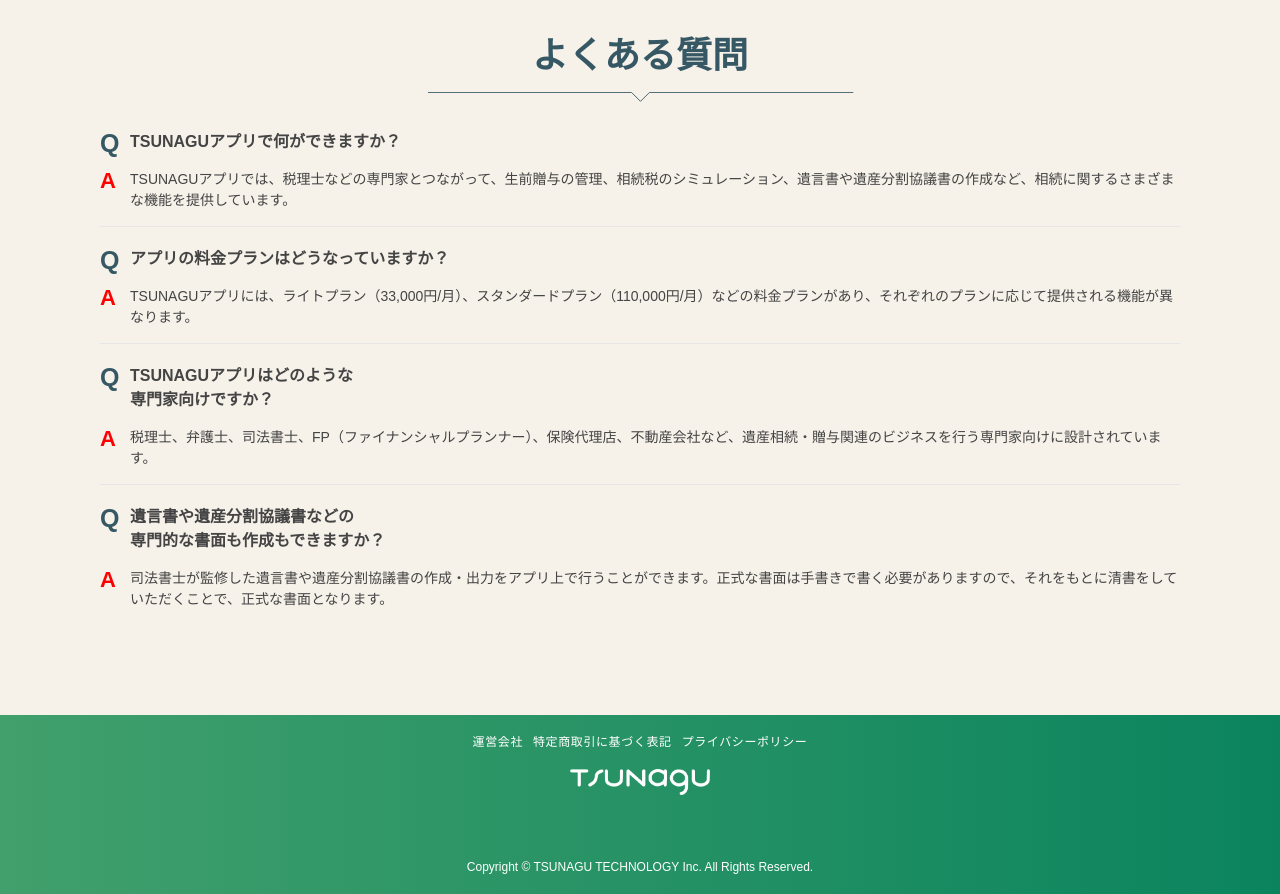
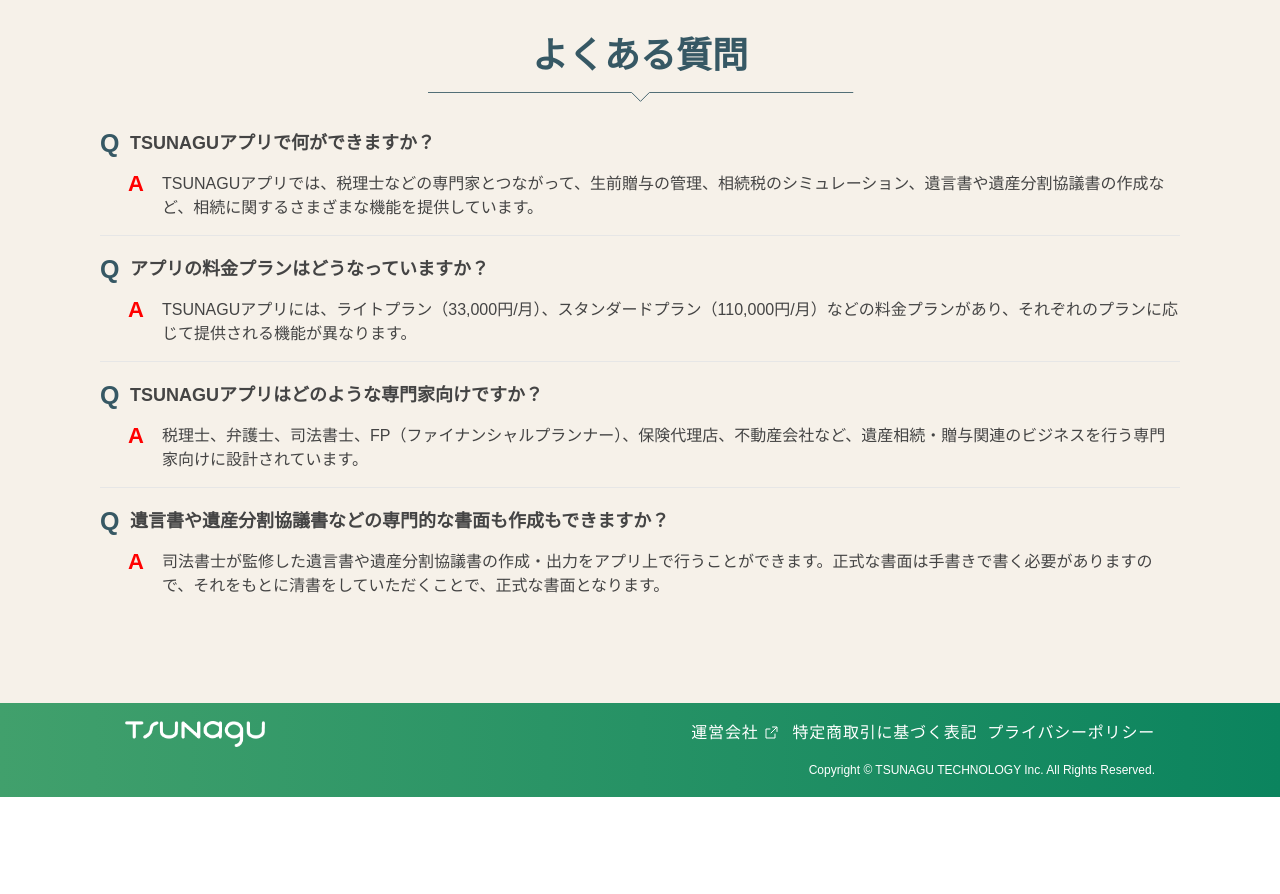
Before and after one commit to tumujidenka/tsunagu, a plain HTML site: page index.html in a window 1280 px wide. Shown: the part 6960-7854 px from the top of the page. After the commit the page ends 7757 px from the top, so only its background shows below. Drawn offline with nearby package versions, Linux system fonts and the light colour scheme.

Commit message:
・p-tsunagu-faq 　改行部分の修正 　answerの位置調整 ・footer 　max-widthを入れた 　運営会社の右にアイコン追加 　各要素の配置調整

```diff
--- a/assets/css/styles.css
+++ b/assets/css/styles.css
@@ -284,6 +284,13 @@ button {
   color: #fff;
 }
 
+
+@media screen and (min-width: 768px) {
+  .p-footer{
+    position: relative;
+  }
+}
+
 .p-footer__list {
   display: -webkit-box;
   display: -ms-flexbox;
@@ -294,10 +301,34 @@ button {
           justify-content: center;
 }
 
+@media screen and (min-width: 768px) {
+  .p-footer__list {
+    max-width:1130px;
+    padding-right: 1.5625rem;
+    justify-content:flex-end;
+  }
+}
+
 .p-footer__link {
   font-size: max(0.6875rem, 12px);
   font-family: "NotoSerifJP-Regular.otf", serif;
   letter-spacing: 0.05em;
+}
+@media screen and (min-width: 768px) {
+  .p-footer__link {
+    font-size: 16px;
+    display: inline-flex;
+    align-items: center;
+  }
+  .p-footer__link .icon {
+    display: inline-block;
+    width: 24px;
+    color:white;
+    height: 24px;
+    background-image: url('../images/tsumugi/open-page.svg');
+    background-size: cover;
+    background-repeat: no-repeat;
+  }
 }
 
 .p-footer__logo {
@@ -305,12 +336,26 @@ button {
   width: 8.75rem;
   margin-inline: auto;
 }
+@media screen and (min-width: 768px) {
+  .p-footer__logo {
+    position: absolute;
+    top:0;
+    margin-left:1.5625rem;
+  }
+}
 
 .p-footer__copy {
   margin-top: 3.9375rem;
   font-size: max(0.6875rem, 12px);
   font-weight: 400;
   text-align: center;
+}
+@media screen and (min-width: 768px) {
+  .p-footer__copy {
+    margin-top:16px;
+    padding-right: 1.5625rem;
+    text-align: right;
+  }
 }
 
 .p-tsunagu-system {
@@ -680,9 +725,16 @@ button {
   padding-top: 0.3125rem;
   padding-left: 1.875rem;
   letter-spacing: 0;
-  font-size: max(1rem, 12px);
+  font-size: 18px;
   font-weight: 700;
 }
+
+@media screen and (min-width:768px) {
+  .p-tsunagu-faq__question > br{
+    display: none;
+  }
+}
+
 .p-tsunagu-faq__question::before {
   position: absolute;
   content: "Q";
@@ -702,14 +754,14 @@ button {
   margin-top: 0.625rem;
   position: relative;
   padding-top: 0.3125rem;
-  padding-left: 1.875rem;
+  padding-left: 3.875rem;
   letter-spacing: 0;
-  font-size: max(0.875rem, 12px);
+  font-size: 16px;
 }
 .p-tsunagu-faq__answer::before {
   position: absolute;
   content: "A";
-  left: 0;
+  left: 28px;
   top: 0;
   width: -webkit-fit-content;
   width: -moz-fit-content;
--- a/index.html
+++ b/index.html
@@ -296,14 +296,12 @@
           </div>
         </div>
         <div class="p-tsunagu-faq__item">
-          <div class="p-tsunagu-faq__question">TSUNAGUアプリはどのような<br>
-            専門家向けですか？
+          <div class="p-tsunagu-faq__question">TSUNAGUアプリはどのような<br>専門家向けですか？
           </div>
           <div class="p-tsunagu-faq__answer"> 税理士、弁護士、司法書士、FP（ファイナンシャルプランナー）、保険代理店、不動産会社など、遺産相続・贈与関連のビジネスを行う専門家向けに設計されています。</div>
         </div>
         <div class="p-tsunagu-faq__item">
-          <div class="p-tsunagu-faq__question">遺言書や遺産分割協議書などの<br>
-            専門的な書面も作成もできますか？</div>
+          <div class="p-tsunagu-faq__question">遺言書や遺産分割協議書などの<br>専門的な書面も作成もできますか？</div>
           <div class="p-tsunagu-faq__answer">司法書士が監修した遺言書や遺産分割協議書の作成・出力をアプリ上で行うことができます。正式な書面は手書きで書く必要がありますので、それをもとに清書をしていただくことで、正式な書面となります。</div>
         </div>
       </div>
@@ -311,8 +309,9 @@
   </section>
 
   <footer class="p-footer">
+    <div class="l-inner">
       <div class="p-footer__list">
-      <a href="" class="p-footer__link">運営会社</a>
+        <a href="" class="p-footer__link">運営会社<span class="icon"></span></a>
         <a href="" class="p-footer__link">特定商取引に基づく表記</a>
         <a href="" class="p-footer__link">プライバシーポリシー</a>
       </div>
@@ -320,6 +319,7 @@
         <img src="./assets/images/tsumugi/logo-white.png" alt="tsunagu" loading="lazy">
       </div>
       <p class="p-footer__copy">Copyright &copy; TSUNAGU TECHNOLOGY Inc. All Rights Reserved.</p>
+    </div>
   </footer>
 
 </body>
```
Also changed, not shown: assets/images/tsumugi/open-page.svg (added). Lines whose indentation alone changed are shown as unchanged.
